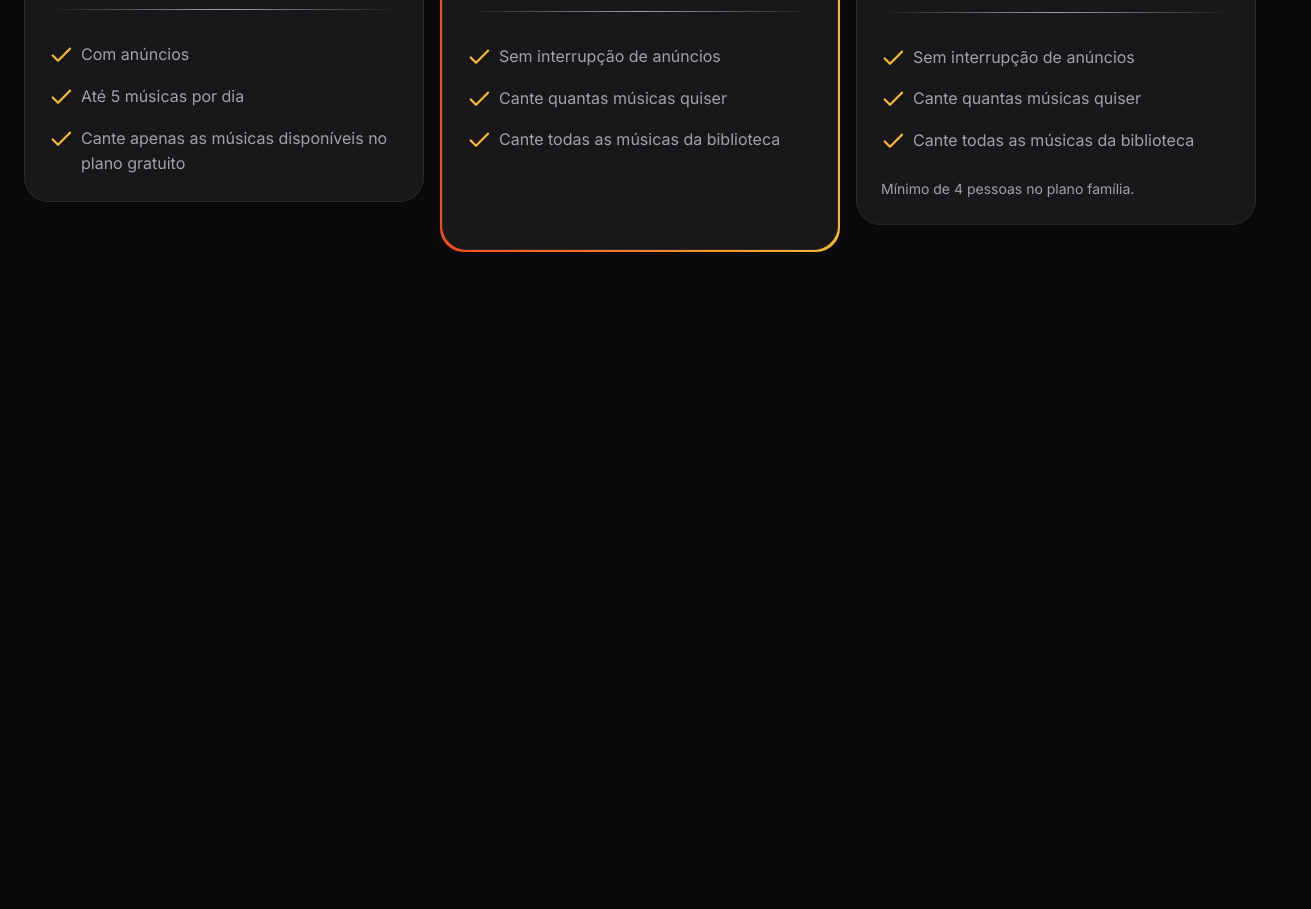
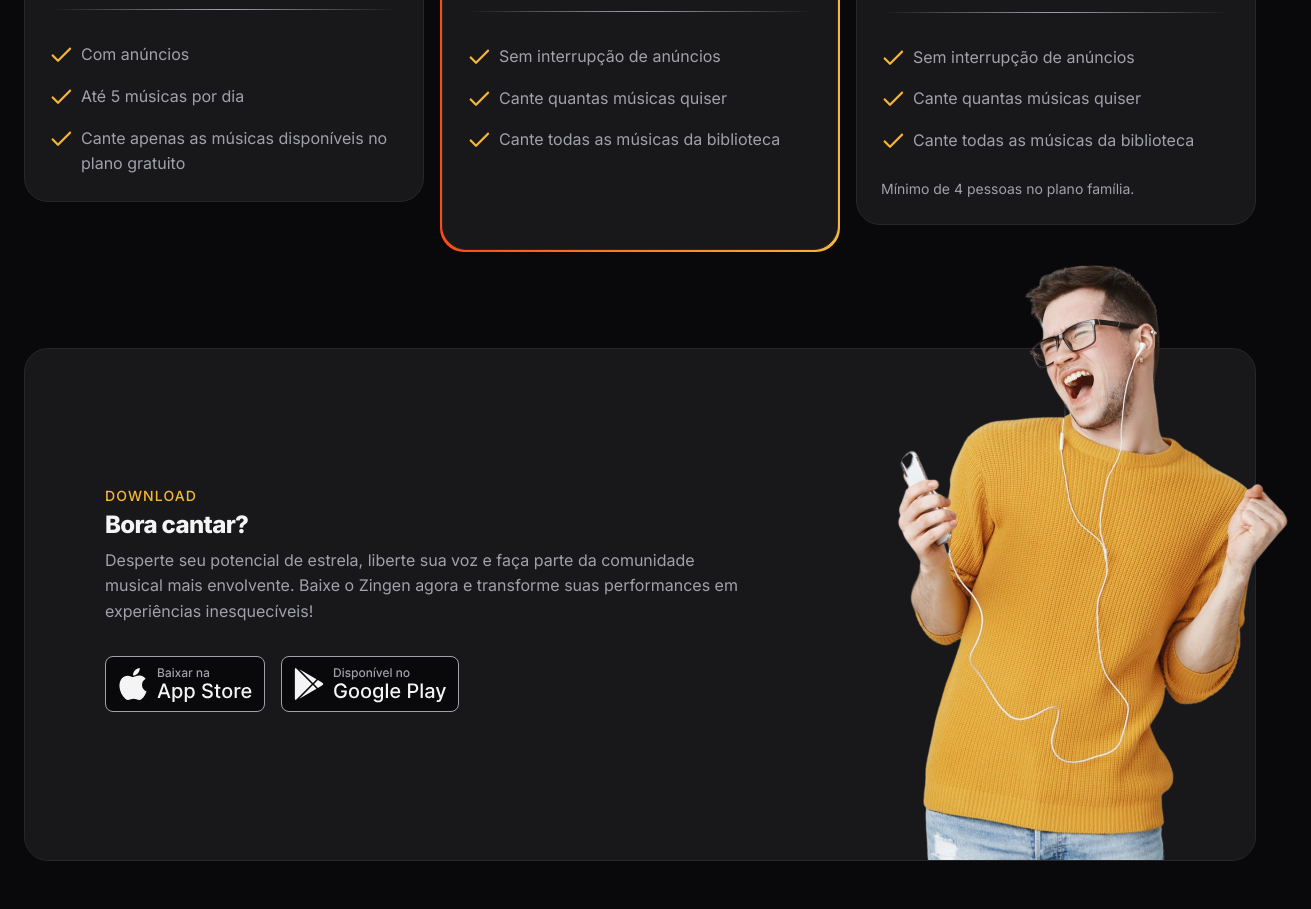
Before and after one commit to patrick2026/Landing_Page_Aplicativo, a plain HTML site: page index.html in a window 1280 px wide. Shown: the part 2935-3844 px from the top of the page, 1311 px wide, since content can reach past the window. Before the commit the page ends 3235 px from the top, so only its background shows below. Drawn offline with Linux system fonts and the light colour scheme.

Commit message:
Seção download terminada

```diff
--- a/index.html
+++ b/index.html
@@ -184,5 +184,42 @@
         </div>
       </div>
     </section>
+
+    <section id="download">
+      <div class="container py-xl">
+        <div class="card px-lg even-columns items-center">
+          <div>
+            <header>
+              <strong>Download</strong>
+              <h2>Bora cantar?</h2>
+              <p>
+                Desperte seu potencial de estrela, liberte sua voz e faça parte
+                da comunidade musical mais envolvente. Baixe o Zingen agora e
+                transforme suas performances em experiências inesquecíveis!
+              </p>
+            </header>
+            <div class="buttons flex gap-1">
+              <a href="#">
+                <img
+                  src="./assets/button-app-store.svg"
+                  alt="Baixar do Apple Store"
+                />
+              </a>
+              <a href="#">
+                <img
+                  src="./assets/button-play-store.svg"
+                  alt="Baixar da Play Store"
+                />
+              </a>
+            </div>
+          </div>
+
+          <img
+            src="./assets/rapaz-ouvindo-musica-com-fones-de-ouvido-e-cantando-no-aplicativo-de-karaoke-removebg 1.png"
+            alt="rapaz ouvindo musica com fones de ouvido e cantando no aplicativo de karaoke"
+          />
+        </div>
+      </div>
+    </section>
   </body>
 </html>
--- /dev/null
+++ b/styles/download.css
@@ -0,0 +1,27 @@
+#download {
+  & .card {
+    padding: 3rem 1.5rem 15rem;
+    position: relative;
+    & > img {
+      width: 14.5rem;
+      position: absolute;
+      bottom: 0;
+      right: -3.5rem;
+    }
+  }
+  & .buttons {
+    flex-wrap: wrap;
+    margin-top: 2rem;
+  }
+  @media (width >= 80em) {
+    & .card {
+      padding: 8.75rem 5rem;
+      & > div:nth-child(1) {
+        max-width: 40rem;
+      }
+      & > img {
+        width: 29.125rem;
+      }
+    }
+  }
+}
--- a/styles/global.css
+++ b/styles/global.css
@@ -42,6 +42,7 @@ html {
   font-size: var(--fs-base);
   line-height: 1.6;
   color: var(--text-color-primary);
+  overflow-x: hidden;
 }
 
 body {
--- a/styles/index.css
+++ b/styles/index.css
@@ -9,3 +9,4 @@
 @import url(cards.css);
 @import url(feature.css) (width >= 80em);
 @import url(pricing.css);
+@import url(download.css);
```
Also changed, not shown: assets/button-app-store.svg (added), assets/button-play-store.svg (added).
